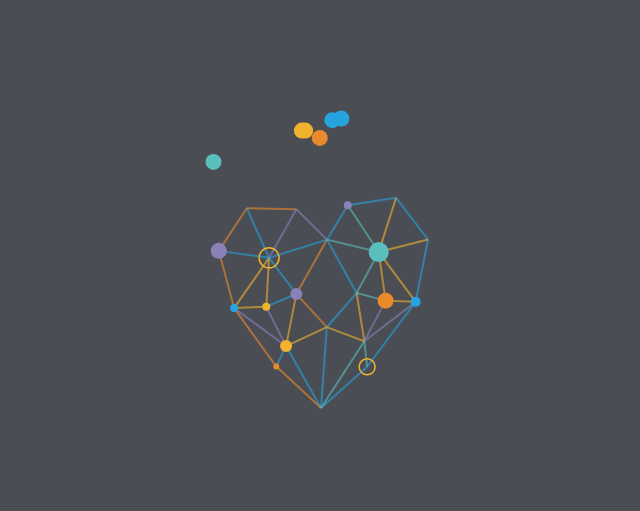
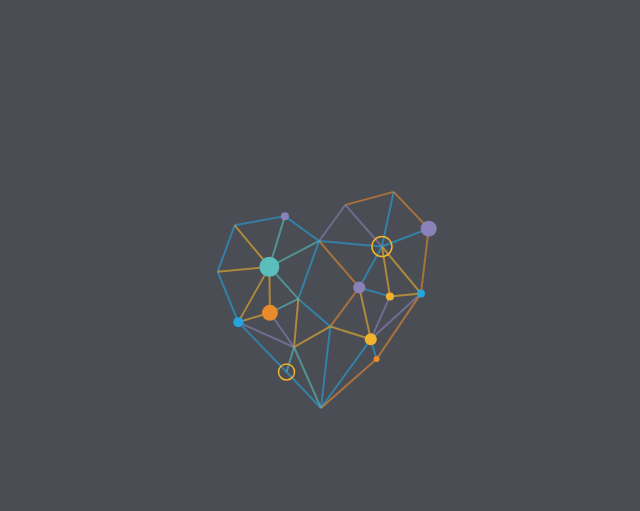
Before and after one commit to RichardCzechowski/d3_looker_heart, a plain HTML site: page index.html in a window 1280 px wide. Shown: the whole page, without its empty margins (167-807 px from the left). Drawn offline with nearby package versions, Linux system fonts and the light colour scheme; animation ran at ten frames a second.

Commit message:
Remove random nodes for now

```diff
--- a/index.html
+++ b/index.html
@@ -68,13 +68,13 @@ var graph = {
     {"name":"Info19","group":19, "radius": 10, "fill": green, "charge": -500},
     {"name":"Info20","group":20, "radius": 8, "fill": dOrange},
     {"name":"Info21","group":21, "radius": 0},
-    // The rest of these are random motion nodes
-    {"name":"Ornament1","group":20, "radius": 8, "fill": lOrange, charge: 40},
-    {"name":"Ornament2","group":20, "radius": 8, "fill": blue, charge: -40},
-    {"name":"Ornament3","group":20, "radius": 8, "fill": blue, charge: 40},
-    {"name":"Ornament4","group":20, "radius": 8, "fill": lOrange, charge: -40},
-    {"name":"Ornament5","group":20, "radius": 8, "fill": green, charge: 40},
-    {"name":"Ornament6","group":20, "x": 480, "y": 400, charge: -40, "radius": 8, "fill": dOrange}
+    // These will eventually be random motion nodes
+    // {"name":"Ornament1","group":20, "radius": 8, "fill": lOrange, charge: 40},
+    // {"name":"Ornament2","group":20, "radius": 8, "fill": blue, charge: -40},
+    // {"name":"Ornament3","group":20, "radius": 8, "fill": blue, charge: 40},
+    // {"name":"Ornament4","group":20, "radius": 8, "fill": lOrange, charge: -40},
+    // {"name":"Ornament5","group":20, "radius": 8, "fill": green, charge: 40},
+    // {"name":"Ornament6","group":20, "x": 480, "y": 400, charge: -40, "radius": 8, "fill": dOrange}
   ],
   "links":[
     {"source":1,"target":12,"value":1,"length":6, "stroke": purple},
```
